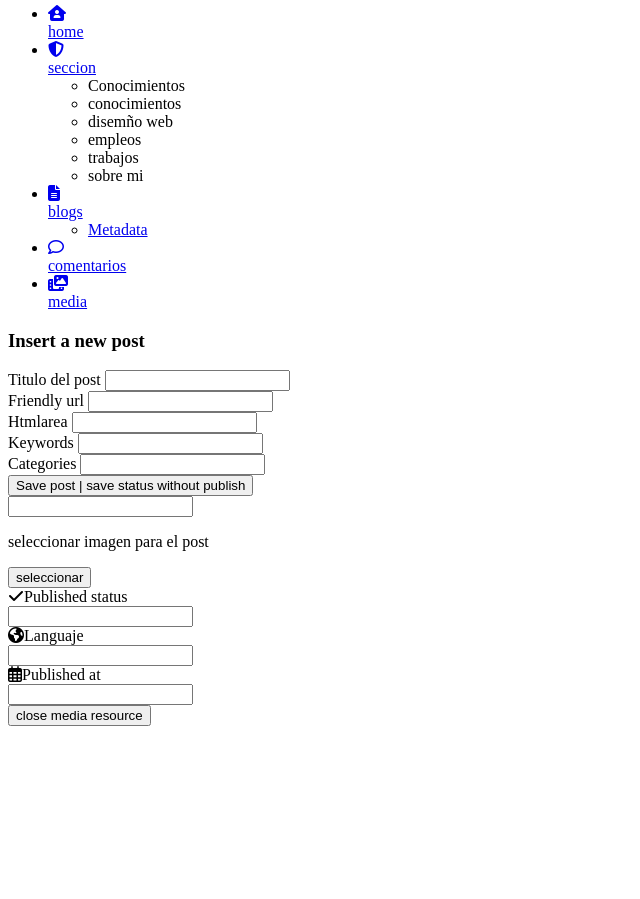
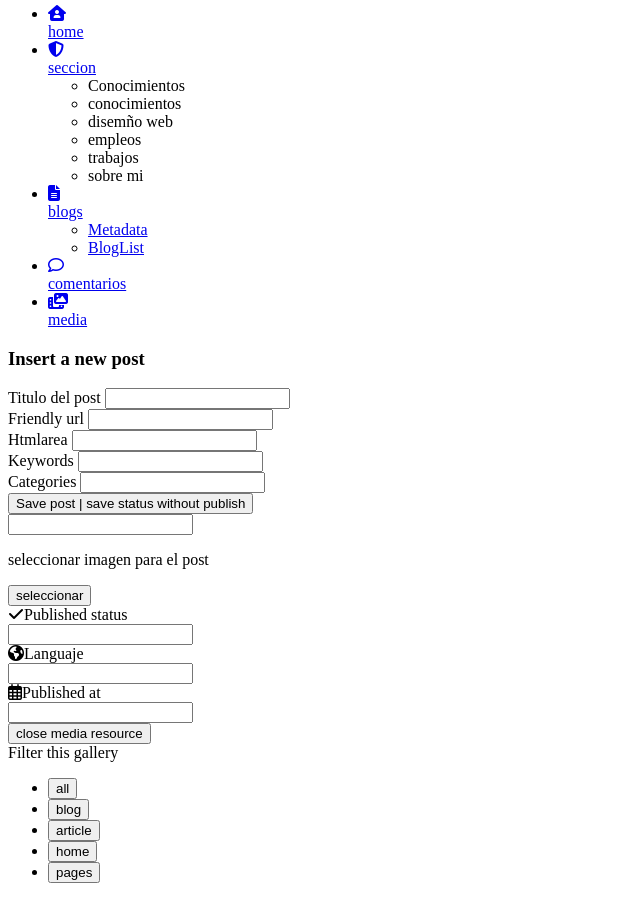
Before and after one commit to ger86/symfony-docker, a Symfony app: template templates/newblog/index.html.twig in a window 1280 px wide. Shown: the part 516-1415 px from the top of the page, without its empty margins (0-640 px from the left). Before the commit the page ends 1242 px from the top, so only its background shows below. Run offline with Twig, Linux system fonts and the light colour scheme; the template is opened without the code that fills it, so the values that code supplies are empty; form fields are guessed from the names that the template uses; some libraries are stand-ins or nearby versions.

Commit message:
image filter for blog finished

```diff
--- a/assets/js/main.js
+++ b/assets/js/main.js
@@ -15,6 +15,7 @@
 
 import Loginscript from "../login";
 import ConfigureValueInPostSelect from "./configureValueOptionsInBlog";
+import GalleryFilter from "./galleryFilter";
 import MediaSelector from "./mediaselector/MediaSelector";
 import PostStatusHidden from "./postStatusHidden";
 
@@ -24,4 +25,5 @@
   window.MediaSelector                  = new MediaSelector();
   window.ConfigureValueInPostSelect     = new ConfigureValueInPostSelect();
   window.PostStatusHidden               = new PostStatusHidden();
+  window.GalleryFilter                  = new GalleryFilter();
 });
--- a/templates/newblog/index.html.twig
+++ b/templates/newblog/index.html.twig
@@ -105,7 +105,38 @@
      <button class="newblog_media_buttonClose">close media resource</button>
      {# <iframe src="https://media.lavour.es/" class="newblog_media_button-iframe"></iframe>  #}
      <div class="newblog_media-items">
+     <div class="newblog_media-items-filter">
+        <span>Filter this gallery</span>
+         <ul class="newblog_media-items-filter_trigger">
+         <li>
+         <button id="newblog_media-items-filter__all">
+         all
+         </button>
+         </li>
+         <li>
+         <button id="newblog_media-items-filter__blog">
+         blog
+         </button>
+         </li>
+          <li>
+         <button id="newblog_media-items-filter__article">
+         article
+         </button>
+         </li>
+          <li>
+         <button id="newblog_media-items-filter__home">
+         home
+         </button>
+         </li>
+          <li>
+         <button id="newblog_media-items-filter__pages">
+         pages
+         </button>
+         </li>
+         </ul>
+        </div>
         <div class="newblog_media-items-wrapper">
+
       {% for elemets in mediaElement %}
         <div class="newblog_media-items-wrapper-item">
          <img src={{elemets.file}} />
--- a/templates/pannels.html.twig
+++ b/templates/pannels.html.twig
@@ -47,6 +47,7 @@
           </div>
             <ul class="backend-pannel-aside-ul-li-ul">
             <li class="backend-pannel-aside-ul-li-ul-li"><a href="{{ path('app_metadata') }}">Metadata</a></li>
+            <li class="backend-pannel-aside-ul-li-ul-li"><a href="{{ path('app_metadata') }}">BlogList</a></li>
           </ul>
         </li>
         <li class="backend-pannel-aside-ul-li">
```
Also changed, not shown: assets/css/blog/_newblog.scss (+33 -3 lines), assets/js/galleryFilter/index.js (added, +51 -0 lines), assets/js/selectors/selectors.js (+7 -0 lines).
